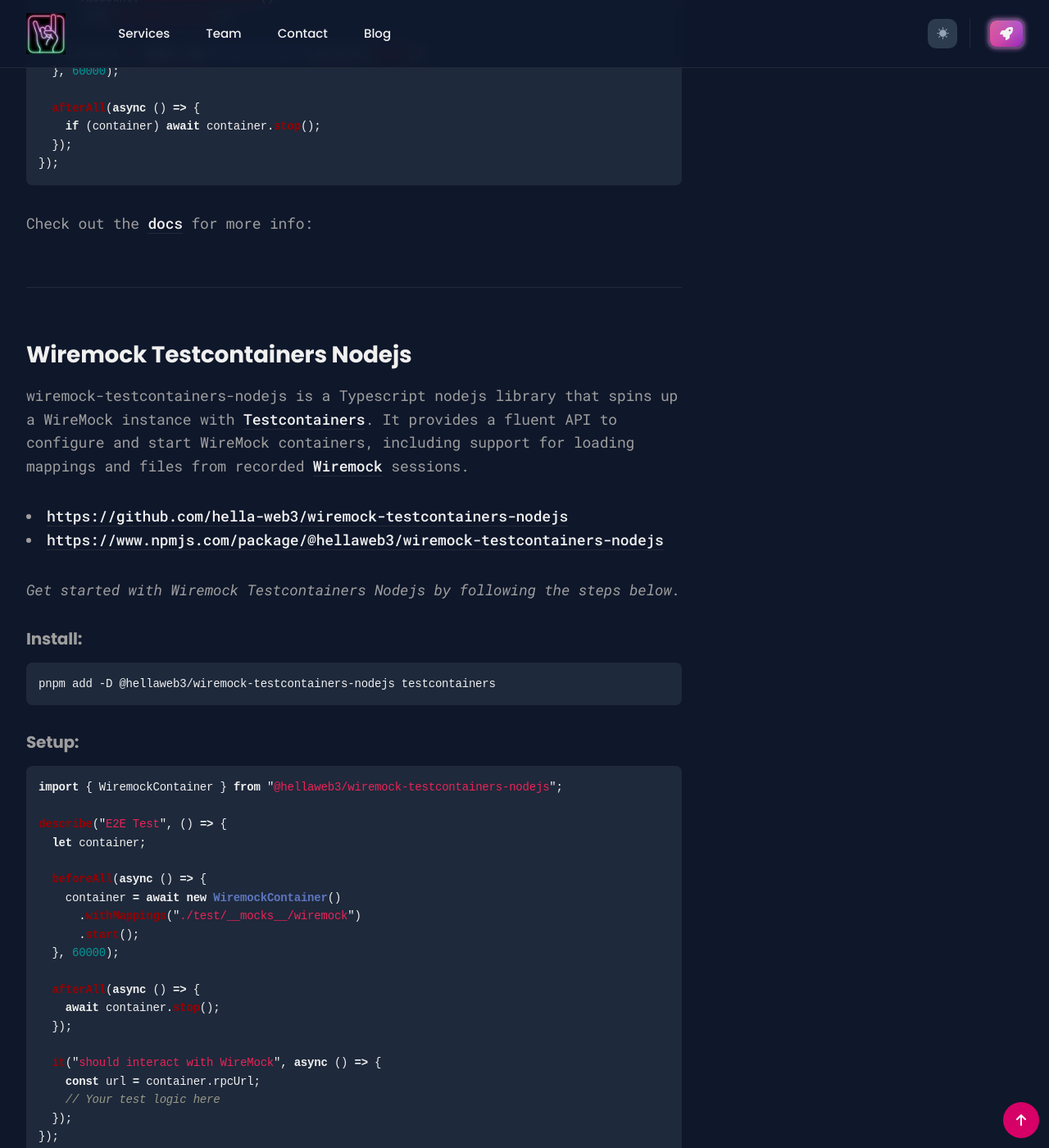
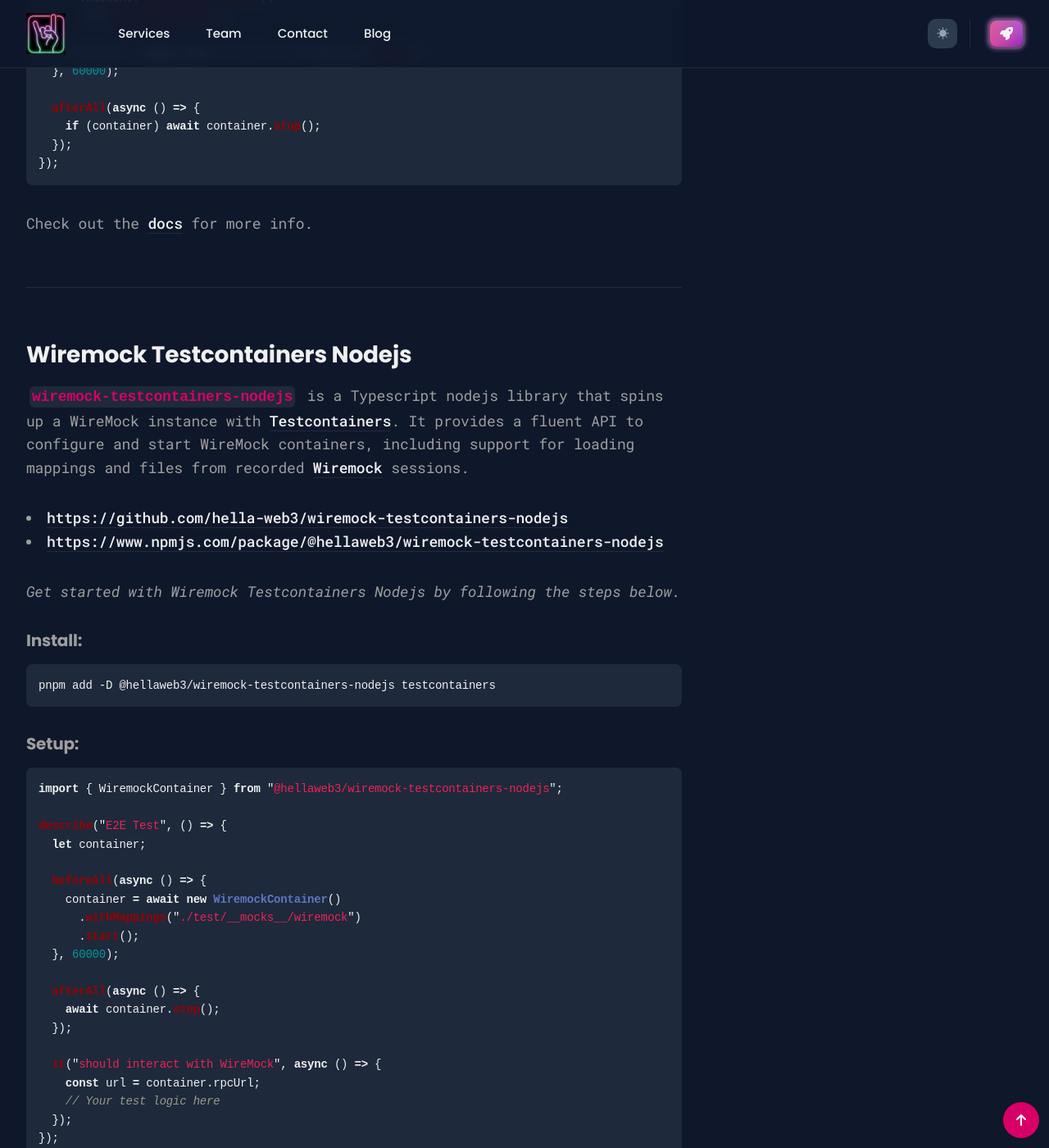
Before and after one commit to hella-web3/hella-site-base, a Jekyll site: the page built from _posts/2026-05-13-web3-ethereum-open-source.md, in a window 1280 px wide and 1400 px high, scrolled down 2284 px. Shown: the whole window at 82% size. Built offline with Jekyll 4.4.1, drawn with Linux system fonts in a browser that asks for light colours; comment, search, counter and statistics services are not loaded; some of the changed text lies outside the part shown.

Commit message:
Fix typo on oss article

````diff
--- a/_posts/2026-05-13-web3-ethereum-open-source.md
+++ b/_posts/2026-05-13-web3-ethereum-open-source.md
@@ -60,13 +60,13 @@
 });
 ```
 
-Check out the [docs](https://www.npmjs.com/package/@hellaweb3/foundryanvil-testcontainers-nodejs) for more info:
+Check out the [docs](https://www.npmjs.com/package/@hellaweb3/foundryanvil-testcontainers-nodejs) for more info.
 
 ----
 
 ## Wiremock Testcontainers Nodejs
 
-wiremock-testcontainers-nodejs is a Typescript nodejs library that spins up a WireMock instance with [Testcontainers](https://testcontainers.com/).
+`wiremock-testcontainers-nodejs` is a Typescript nodejs library that spins up a WireMock instance with [Testcontainers](https://testcontainers.com/).
 It provides a fluent API to configure and start WireMock containers, including support for loading mappings and files from recorded [Wiremock](https://wiremock.org/)
 sessions.
 
````
Also changed, not shown: other parts of _posts/2026-05-13-web3-ethereum-open-source.md (+4 -2 lines).
